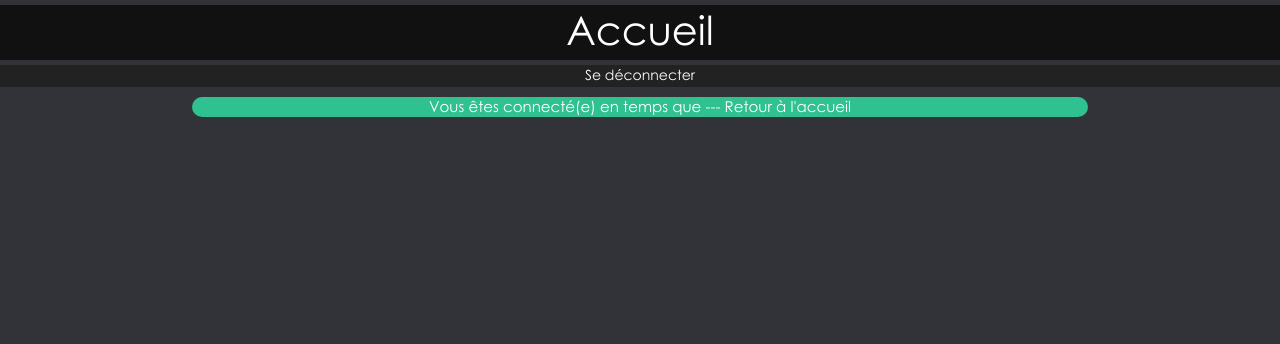
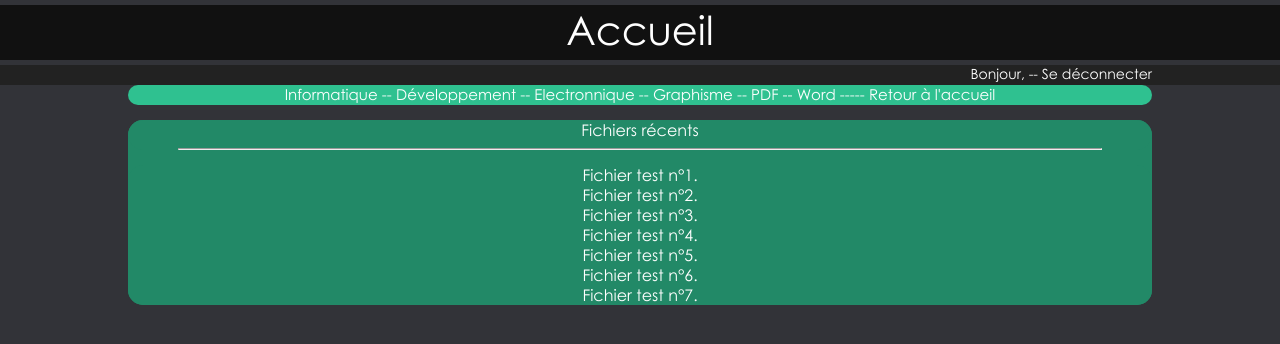
Before and after one commit to AlessioCamm/ProjetPHP, a PHP site: page /account.php in a window 1280 px wide. Shown: the top 344 px of the page. Run offline with PHP 8.4, Linux system fonts and the light colour scheme; the visitor is signed in with stand-in values (Sample User, id 1).

Commit message:
Ajout des fichiers utiles pour la suite

```diff
--- /dev/null
+++ b/Utile/barremenu.php
@@ -0,0 +1,15 @@
+<div class="barrenom">
+    <a href="informatique.php">Informatique</a>
+    --
+    <a href="dev.php">Développement</a>
+    --
+    <a href="elec.php">Electronnique</a>
+    --
+    <a href="graph.php">Graphisme</a>
+    --
+    <a href="pdf.php">PDF</a>
+    --
+    <a href="word.php">Word</a>
+    -----
+    <a href="account.php">Retour à l'accueil</a>
+</div>
--- a/Utile/header.php
+++ b/Utile/header.php
@@ -4,14 +4,16 @@
         session_start();
     }
 
-
 ?>
 
 <div id="header">
     <?php if(isset($_SESSION['auth'])): ?>
+        Bonjour, <a href="modif.php" class="nom"><?= $_SESSION['auth']->prenom; ?></a>
+        --
         <a href="logout.php" class="boutonDeco">Se déconnecter</a>
     <?php else: ?>
         <a href="register.php" class="boutonDeco">S'inscrire</a>
+        --
         <a href="index.php" class="boutonDeco">Se connecter</a>
     <?php endif; ?>
 </div>
--- a/account.php
+++ b/account.php
@@ -22,10 +22,23 @@
             include 'Utile/header.php';
         ?>
 
-        <div class="barrenom">
-            Vous êtes connecté(e) en temps que <a href="modif.php"><?= $_SESSION['auth']->prenom; ?></a>
-            ---
-            <a href="account.php">Retour à l'accueil</a>
+        <?php
+            include 'Utile/barremenu.php';
+        ?>
+
+        <div id="listeFond">
+            <div id="listeTitre">
+                Fichiers récents
+                <hr>
+            </div>
+            <div id="liste">
+                <?php
+                for ($fichier = 1; $fichier <= 7; $fichier++)
+                {
+                    echo 'Fichier test n°' . $fichier . '.<br>';
+                }
+                ?>
+            </div>
         </div>
 
     </body>
--- a/fonctions.php
+++ b/fonctions.php
@@ -4,6 +4,11 @@ function debug($variable){
 
     echo '<pre>' . print_r($variable, true) . '</pre>';
 
+}
+
+function str_random($length){
+    $alpha = "0123456789AZERTYUIOPQSDFGHJKLMWXCVBNazertyuiopqsdfghjklmwxcvbn";
+    return substr(str_shuffle(str_repeat($alpha, $length)), 0, $length);
 }
 
 function logged_only(){
--- a/logout.php
+++ b/logout.php
@@ -1,5 +1,6 @@
 <?php
     session_start();
+    setcookie('remember', NULL, -1);
     unset($_SESSION['auth']);
 ?>
 
--- a/style.css
+++ b/style.css
@@ -122,7 +142,7 @@ html, body {
     background-color: #2fc190;
     text-align: center;
     font-size: 15px;
-    width: 70%;
+    width: 80%;
     height: auto;
     color: #FFFFFF;
     border-radius: 15px;
@@ -135,6 +155,13 @@ html, body {
 .barrenom a:hover{
     color: #0064f4;
 }
+.nom{
+    text-decoration: none;
+    color: #FFFFFF;
+}
+.nom:hover{
+    color: #0064f4;
+}
 .entree{
     background-color: #111111;
     color: #FFFFFF;
@@ -144,22 +171,61 @@ html, body {
     border-left-style: none;
     border-top-style: none;
 }
+.entreeIns{
+    background-color: #111111;
+    color: #FFFFFF;
+    width: 230px;
+    border-bottom-color: #00b8e5;
+    border-right-style: none;
+    border-left-style: none;
+    border-top-style: none;
+}
+#listeFond{
+    background-color: #228967;
+    color: #FFFFFF;
+    width: 80%;
+    margin: 15px auto 0px auto;
+    border-radius: 15px;
+    height: auto;
+}
+#listeTitre{
+    background-color: #228967;
+    color: #FFFFFF;
+    width: 100%;
+    margin: 15px auto 0px auto;
+    border-radius: 15px;
+    height: auto;
+    text-align: center;
+}
+#listeTitre hr{
+    width: 90%;
+}
+#liste{
+    background-color: #228967;
+    color: #FFFFFF;
+    width: 100%;
+    margin: 15px auto 0px auto;
+    border-radius: 15px;
+    height: auto;
+    text-align: center;
+}
 
 /*---------------Header---------------*/
 #header{
-    margin: 0px auto 10px auto;
+    margin: 0px auto 00px auto;
     background-color: #222222;
-    text-align: center;
+    text-align: right;
     font-size: 14px;
     height: auto;
     width: 100%;
     height: 20px;
-    padding-top: 1px;
-    padding-bottom: 1px;
+    padding-right: 0px;
+    padding-bottom: 0px;
 }
 .boutonDeco{
     text-decoration: none;
     color: #ffffff;
+    padding-right: 10%;
 }
 .boutonDeco:hover{
     color: #DD910A;
```
Also changed, not shown: other parts of style.css (+22 -2 lines), dev.php (added, +30 -0 lines), elec.php (added, +30 -0 lines), graph.php (added, +30 -0 lines), index.php (+4 -4 lines), informatique.php (added, +30 -0 lines), pdf.php (added, +30 -0 lines), register.php (+16 -9 lines), word.php (added, +30 -0 lines).
